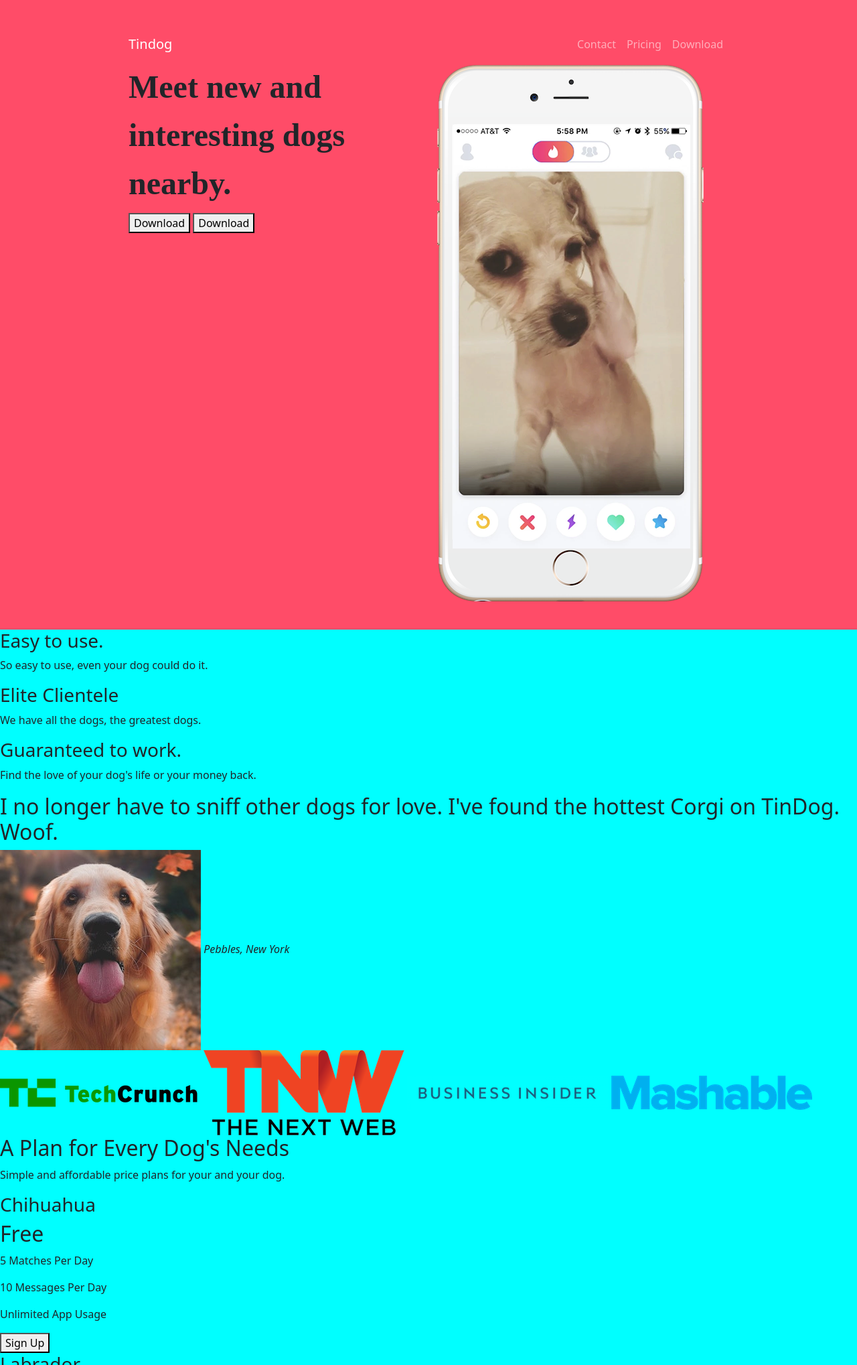
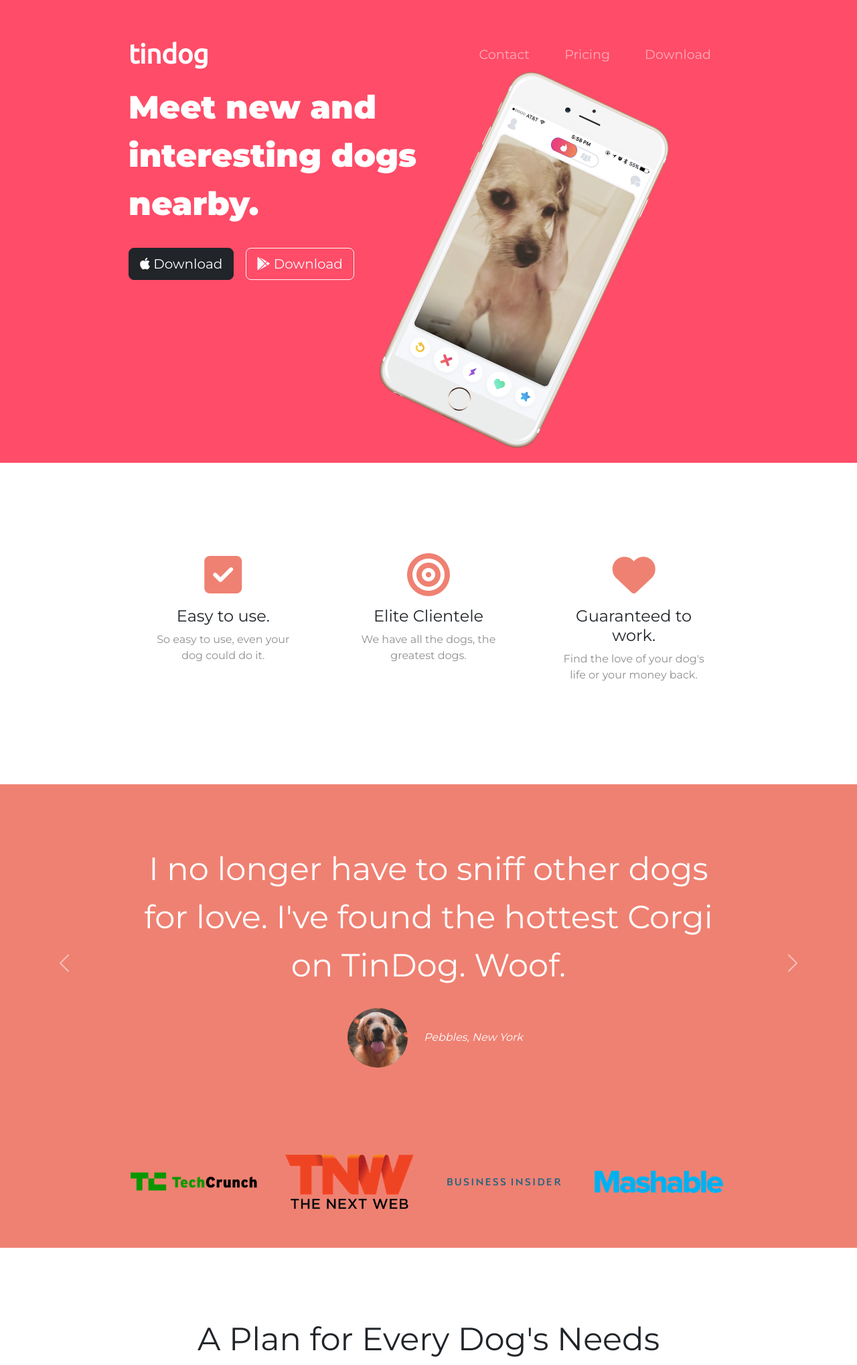
Before and after one commit to Sussmayr/TinDog, a plain HTML site: page index.html in a window 1280 px wide. Shown: the top 2038 px of the page at 67% size. Drawn offline with nearby package versions, Linux system fonts and the light colour scheme.

Commit message:
added icons carousel and pricing design

```diff
--- a/css/styles.css
+++ b/css/styles.css
@@ -1,18 +1,124 @@
+body {
+    font-family: "Montserrat";
+}
+
 h1 {
-    font-family: 'Montserrat-Black, sans-serif';
+    font-family: 'Montserrat', sans-serif;
     font-size: 3rem;
     line-height: 1.5;
     font-weight: 900;
 }
 
-body {
-    background-color: aqua;
+h2 {
+    font-family: 'Montserrat', sans-serif;
+    font-size: 3rem;
+    line-height: 1.5;
+}
+
+h3{
+    font-family: 'Montserrat', sans-serif;
+    font-size: 1.5rem;
+}
+
+p{
+    color: #8f8f8f;
 }
 
 #title {
     background-color: #ff4c68;
+    color: #fff;
 }
 
 .container-fluid{
     padding: 3% 15%;
 }
+
+/* navbar */
+.navbar{
+    padding-bottom: 0 0 4.5rem;
+}
+
+.navbar-brand {
+    font-family: 'Ubuntu', sans-serif;
+    font-size: 2.5rem;
+    font-weight: bold;
+}
+
+.nav-item{
+    padding: 0 18px;
+}
+
+.nav-link{
+    font-size: 1.2rem;
+    font-family: 'Montserrat', sans-serif;
+}
+
+/* Download bottons */
+
+.download-botton{
+    margin: 5% 3% 5% 0;
+}
+
+.title-image{
+    width: 60%;
+    transform: rotate(25deg);
+}
+
+/* Features Secction */
+
+#features{
+    padding: 7% 15%;
+}
+
+.feature-box{
+    text-align: center;
+    padding: 5%;
+}
+
+.icon {
+    color: #ef8172;
+    margin-bottom: 1rem;
+}
+
+.icon :hover {
+    color: #ff4c68;
+}
+
+/* Testimonials Secction */
+
+#testimonials{
+    text-align: center;
+    background-color: #ef8172;
+    color: #fff;
+}
+
+.testimonial-image{
+    width: 10%;
+    border-radius: 100%;
+    margin: 20px;
+}
+
+.carousel-item{
+    padding: 7% 15%;
+}
+
+#press{
+    background-color: #ef8172;
+    text-align: center;
+    padding-bottom: 3%;
+}
+
+.press-logo{
+    width: 15%;
+    margin: 20px 20px 20px 15px;
+}
+
+
+#pricing{
+    text-align: center;
+    padding: 100px;
+}
+
+.pricing-column{
+    padding: 3% 2%;
+}
--- a/index.html
+++ b/index.html
@@ -4,9 +4,11 @@
 <head>
   <meta charset="utf-8">
   <title>TinDog</title>
+  <!-- Bootstrap -->
   <link href="https://cdn.jsdelivr.net/npm/bootstrap@5.3.0-alpha1/dist/css/bootstrap.min.css" rel="stylesheet"
     integrity="sha384-GLhlTQ8iRABdZLl6O3oVMWSktQOp6b7In1Zl3/Jr59b6EGGoI1aFkw7cmDA6j6gD" crossorigin="anonymous">
 
+  <!--JavaScript  -->
   <script src="https://code.jquery.com/jquery-3.3.1.slim.min.js"
     integrity="sha384-q8i/X+965DzO0rT7abK41JStQIAqVgRVzpbzo5smXKp4YfRvH+8abtTE1Pi6jizo"
     crossorigin="anonymous"></script>
@@ -19,11 +21,18 @@
 
   <link rel="stylesheet" href="css/styles.css">
 
+  <!-- Google Fonts -->
   <link rel="preconnect" href="https://fonts.googleapis.com">
   <link rel="preconnect" href="https://fonts.gstatic.com" crossorigin>
   <link
-    href="https://fonts.googleapis.com/css2?family=Merriweather&family=Montserrat:ital,wght@0,900;1,100&family=Sacramento&family=Ubuntu:ital,wght@1,300&display=swap"
+    href="https://fonts.googleapis.com/css2?family=Merriweather&family=Montserrat:wght@400;900&family=Sacramento&family=Ubuntu&display=swap"
     rel="stylesheet">
+
+  <!-- font-awesome -->
+  <link rel="stylesheet" href="https://cdnjs.cloudflare.com/ajax/libs/font-awesome/6.3.0/css/all.min.css"
+    integrity="sha512-SzlrxWUlpfuzQ+pcUCosxcglQRNAq/DZjVsC0lE40xsADsfeQoEypE+enwcOiGjk/bSuGGKHEyjSoQ1zVisanQ=="
+    crossorigin="anonymous" referrerpolicy="no-referrer" />
+
 
 </head>
 
@@ -36,7 +45,7 @@
 
       <nav class="navbar navbar-expand-lg navbar-dark shadow-5-strong">
 
-        <a class="navbar-brand" href="">Tindog</a>
+        <a class="navbar-brand" href="">tindog</a>
 
         <button class="navbar-toggler" type="button" data-toggle="collapse" data-target="#navbarSupportedContent"
           aria-controls="navbarSupportedContent" aria-expanded="false" aria-label="Toggle navigation">
@@ -64,12 +73,14 @@
       <div class="row">
         <div class="col-lg-6 col-md-3">
           <h1>Meet new and interesting dogs nearby.</h1>
-          <button type="button">Download</button>
-          <button type="button">Download</button>
+          <button type="button" class="btn btn-dark btn-lg download-botton"><i class="fa-brands fa-apple"></i>
+            Download</button>
+          <button type="button" class="btn btn-outline-light btn-lg download-botton"><i
+              class="fa-brands fa-google-play"></i> Download</button>
         </div>
 
         <div class="col-lg-6 col-md-3">
-          <img src="images/iphone6.png" alt="iphone-mockup">
+          <img class="title-image" src="images/iphone6.png" alt="iphone-mockup">
         </div>
 
       </div>
@@ -83,14 +94,23 @@
 
   <section id="features">
 
+    <div class="row">
+      <div class="feature-box col-lg-4">
+        <i class="icon fa-sharp fa-solid fa-square-check fa-4x"></i>
         <h3>Easy to use.</h3>
         <p>So easy to use, even your dog could do it.</p>
-
+      </div>
+      <div class="feature-box col-lg-4">
+        <i class="icon fa-solid fa-bullseye fa-4x"></i>
         <h3>Elite Clientele</h3>
         <p>We have all the dogs, the greatest dogs.</p>
-
+      </div>
+      <div class="feature-box col-lg-4">
+        <i class="icon fa-solid fa-heart fa-4x"></i>
         <h3>Guaranteed to work.</h3>
         <p>Find the love of your dog's life or your money back.</p>
+      </div>
+    </div>
 
   </section>
 
@@ -99,13 +119,33 @@
 
   <section id="testimonials">
 
+    <div id="testimonial-carousel" class="carousel slide" data-ride="false">
+      <div class="carousel-inner">
+        <div class="carousel-item active">
           <h2>I no longer have to sniff other dogs for love. I've found the hottest Corgi on TinDog. Woof.</h2>
-    <img src="images/dog-img.jpg" alt="dog-profile">
+          <img class="testimonial-image" src="images/dog-img.jpg" alt="dog-profile">
           <em>Pebbles, New York</em>
+        </div>
+        <div class="carousel-item">
+          <h2 class="testimonial-text">My dog used to be so lonely, but with TinDog's help, they've found the love of
+            their life. I think.</h2>
+          <img class="testimonial-image" src="images/lady-img.jpg" alt="lady-profile">
+          <em>Beverly, Illinois</em>
+        </div>
+      </div>
+      <a class="carousel-control-prev" href="#testimonial-carousel" role="button" data-slide="prev">
+        <span class="carousel-control-prev-icon"></span>
 
-    <!-- <h2 class="testimonial-text">My dog used to be so lonely, but with TinDog's help, they've found the love of their life. I think.</h2>
-    <img class="testimonial-image" src="images/lady-img.jpg" alt="lady-profile">
-    <em>Beverly, Illinois</em> -->
+      </a>
+      <a class="carousel-control-next" href="#testimonial-carousel" role="button" data-slide="next">
+        <span class="carousel-control-next-icon"></span>
+
+      </a>
+    </div>
+
+
+
+
 
   </section>
 
@@ -113,10 +153,10 @@
   <!-- Press -->
 
   <section id="press">
-    <img src="images/techcrunch.png" alt="tc-logo">
-    <img src="images/tnw.png" alt="tnw-logo">
-    <img src="images/bizinsider.png" alt="biz-insider-logo">
-    <img src="images/mashable.png" alt="mashable-logo">
+    <img class="press-logo" src="images/techcrunch.png" alt="tc-logo">
+    <img class="press-logo" src="images/tnw.png" alt="tnw-logo">
+    <img class="press-logo" src="images/bizinsider.png" alt="biz-insider-logo">
+    <img class="press-logo" src="images/mashable.png" alt="mashable-logo">
 
   </section>
 
@@ -128,30 +168,55 @@
     <h2>A Plan for Every Dog's Needs</h2>
     <p>Simple and affordable price plans for your and your dog.</p>
 
+    <div class="row">
+      <div class="pricing-column col-lg-4 col-md-6">
 
+        <div class="card">
+          <div class="card-header">
             <h3>Chihuahua</h3>
+          </div>
+          <div class="card-body">
             <h2>Free</h2>
             <p>5 Matches Per Day</p>
             <p>10 Messages Per Day</p>
             <p>Unlimited App Usage</p>
-    <button type="button">Sign Up</button>
+            <button type="button" class="btn btn-lg btn-outline-dark">Sign up for free</button>
+          </div>
+        </div>
+      </div>
 
-
+      <div class="pricing-column col-lg-4 col-md-6">
+        <div class="card">
+          <div class="card-header">
             <h3>Labrador</h3>
+          </div>
+          <div class="card-body">
             <h2>$49 / mo</h2>
             <p>Unlimited Matches</p>
             <p>Unlimited Messages</p>
             <p>Unlimited App Usage</p>
-    <button type="button">Sign Up</button>
+            <button type="button" class="btn btn-lg btn-dark">Get started</button>
+          </div>
+        </div>
+      </div>
 
-
+      <div class="pricing-column col-lg-4">
+        <div class="card">
+          <div class="card-header">
             <h3>Mastiff</h3>
+          </div>
+          <div class="card-body">
             <h2>$99 / mo</h2>
             <p>Pirority Listing</p>
             <p>Unlimited Matches</p>
             <p>Unlimited Messages</p>
             <p>Unlimited App Usage</p>
-    <button type="button">Sign Up</button>
+            <button type="button" class="btn btn-lg btn-dark">Get started</button>
+          </div>
+        </div>
+      </div>
+    </div>
+
 
   </section>
 
```
Lines whose indentation alone changed are shown as unchanged.
